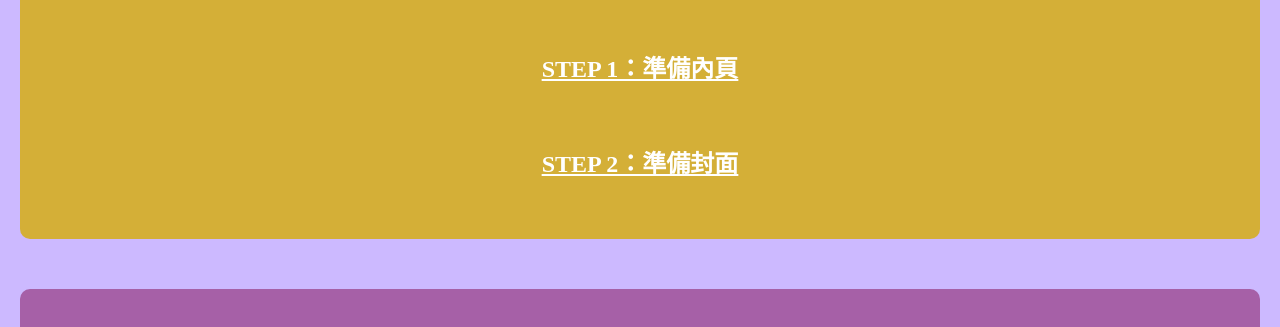
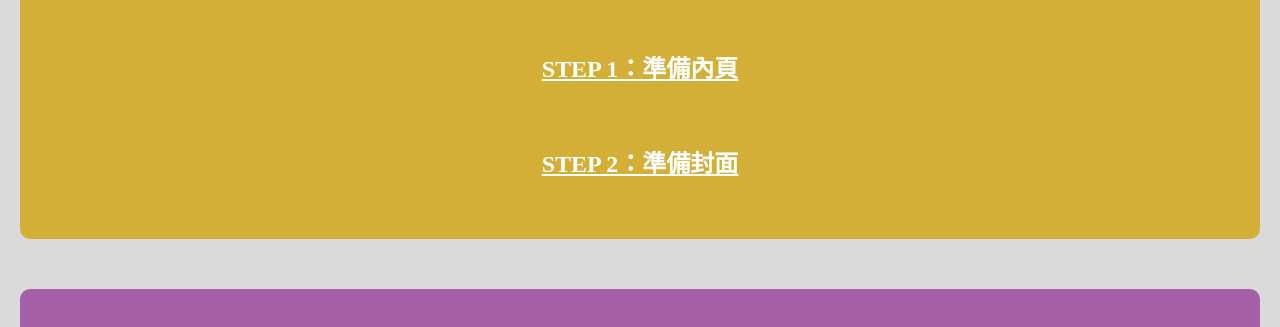
Before and after one commit to ChenTzuLing/GP17_final, a plain HTML site: page G17website/step.html in a window 1280 px wide. Shown: the part 202-529 px from the top of the page. Drawn offline with Linux system fonts and the light colour scheme.

Commit message:
Update step.html

```diff
--- a/G17website/step.html
+++ b/G17website/step.html
@@ -7,7 +7,7 @@
     <title>所需材料</title>
     <style>
         body {
-            background-color: #CCB9FF;
+            background-color: #DADADC;
             /* 整體頁面背景 */
             font-family: '微軟正黑體';
             margin: 0;
```
